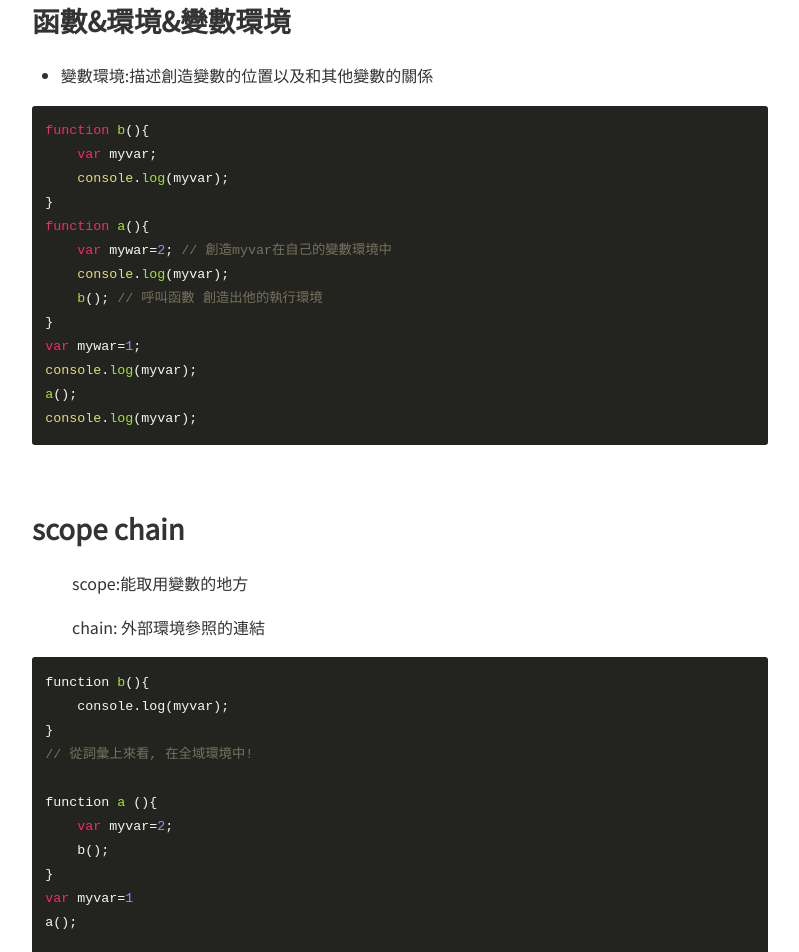
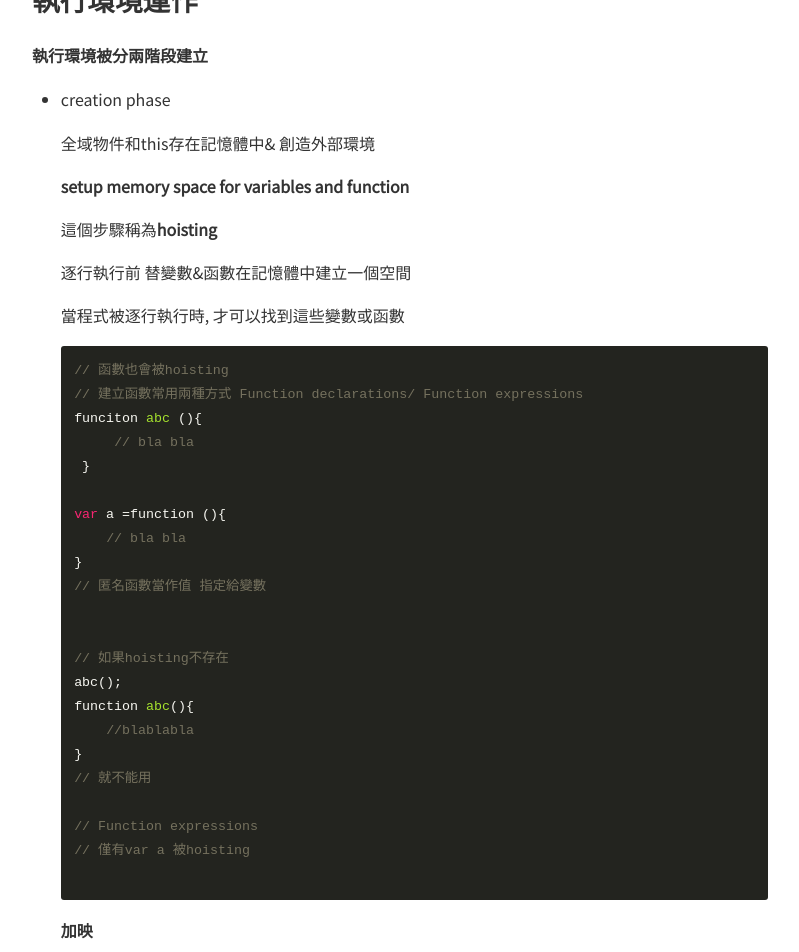
Before and after one commit to pengpon/pengpon.github.io, a Jekyll site: the page built from _posts/2020-02-02-what is hoisting.md, in a window 1280 px wide and 1400 px high, scrolled down 6171 px. Shown: the top 952 px of the window, without its empty margins (240-1039 px from the left). Built offline with Jekyll 4.4.1, drawn with Linux system fonts in a browser that asks for light colours; nearby versions of some CDN libraries; comment, search, counter and statistics services are not loaded; some of the changed text lies outside the part shown.

Commit message:
modify hoisting post

````diff
--- a/_posts/2020-02-02-what is hoisting.md
+++ b/_posts/2020-02-02-what is hoisting.md
@@ -44,9 +44,30 @@
 ```javascript
 console.log('name is', name);
 var name;
-console.og('name is', name);
+console.log('name is', name);
 name='peng';
 console.log('name is', name);
+```
+
+```javascript
+// 1.
+console.log(a);
+// 沒有宣告a變數 就要取值....找不到
+// ReferenceError: a is not defined
+
+// 2.
+console.log(b);
+var b=1;
+// undefined
+// 逐行執行 why why why
+// Hoisting造成!!
+
+// 3. 好似code被搬移
+var b;
+console.log(b);
+b=1;
+// 變數的宣告被提升 賦值不會!
+
 ```
 
 
@@ -96,15 +117,17 @@
 
 ![syntax parser](https://imgur.com/Tz1ZkD8.jpg)
 
-## Execution context-執行環境
+## 2.Execution context-執行環境
 
 > *A wrapper to help  manage the code that is running.*
 >
-> 管理正在執行的程式
+> 幫助管理正在執行的程式
+>
+> 想像很多個lexical environment, 決定現在該執行哪個
 
 
 
-## Lexical environment-詞彙環境
+## 3.Lexical environment-詞彙環境
 
 > *Where something sits physically in the code you write.*
 >
@@ -118,17 +141,28 @@
 
 根據詞彙環境幫助我們想像變數/函數在電腦記憶體的位置!!
 
+```javascript
+function hello(){
+    var a ="hello";
+}
+//不同於
+var a="hello";
+function hello(){
+
+}
+```
+
+
+
 
 
 # Global execution context-全域執行環境
 
 *the javascript engine creates the global execution context before it starts to execute any code.*
 
+**可以在任何地方取用**
 
-
-**可以在任何地方取用他**
-
-初始化時，創造global object以及變數this
+初始化時，會創造global object以及變數this (*不需程式碼 就被創造*)
 
 執行javascript時，永遠會有一個全域物件
 
@@ -138,7 +172,13 @@
 
 如果變數和物件不在函數中，就是全域物件~
 
+![global execution](https://imgur.com/7FFWGMl.jpg)
 
+ex:即使執行一個空的js file-->browser中JS engine解析js file-->執行環境被建立-->global object(window)和this被建立
+
+**還有第三個建立的東西 outer environment.... **
+
+<br>
 
 # 所以執行環境???
 
@@ -163,8 +204,8 @@
 }
 // 某些程式會報錯>>> 未宣告就要用b
 // output
-// called b
-// undefined
+// >called b
+// >undefined
 ```
 
 網路解釋: javascript的變數和函數被提升到程式碼最上面
@@ -175,7 +216,7 @@
 
 ## 執行環境運作
 
-執行環境被創造有兩階段
+**執行環境被分兩階段建立**
 
 - creation phase
 
@@ -185,9 +226,61 @@
 
   這個步驟稱為**hoisting**
 
-  逐行執行前 替變數在記憶體中建立一個空間
+  逐行執行前 替變數&函數在記憶體中建立一個空間
 
-  當程式被逐行執行時, 才可以找到這些變數
+  當程式被逐行執行時, 才可以找到這些變數或函數
+
+  ```javascript
+  // 函數也會被hoisting
+  // 建立函數常用兩種方式 Function declarations/ Function expressions
+  funciton abc (){
+       // bla bla
+   }
+
+  var a =function (){
+      // bla bla
+  }
+  // 匿名函數當作值 指定給變數
+
+
+  // 如果hoisting不存在
+  abc();
+  function abc(){
+      //blablabla
+  }
+  // 就不能用
+
+  // Function expressions
+  // 僅有var a 被hoisting
+
+  ```
+
+  **加映**
+
+  宣告變數&函數的順位
+
+  >Variable assignment takes precedence over function declaration.
+  >
+  >Function declarations take precedence over variable declarations.
+
+  變數的賦值>函數的宣告>變數的宣告
+
+  ```javascript
+  function name(){
+  console.log('called name');
+  }
+  var name;
+  console.log(name);
+
+  //
+  function name(){
+  console.log('called name');
+  }
+  var name=2;
+  console.log(name);
+  ```
+
+
 
 - execution phase
 
@@ -209,13 +302,41 @@
 // 找出a的值 並印出
 ```
 
+<br>
+
 # 單執行緒&同步執行
 
 javascript不是瀏覽器唯一的東西
 
 javascript為單執行緒不是指瀏覽器,
 
-同步:程式碼會依照出現順序一次執行一行
+單執行緒(single threaded): one command at a time
+
+同步(synchronous): one at a time 程式碼會依照出現順序一次執行一行
+
+```javascript
+////同步
+console.log(1);
+console.log(2);
+console.log(3);
+console.log(4);
+console.log(5);
+output:// 1 2 3 4 5
+
+////非同步
+function asyncConsole(time,value){
+setTimeout(function(){console.log(value);},time);
+}
+asyncConsole(200,1);
+asyncConsole(100,2);
+asyncConsole(400,3);
+asyncConsole(500,4);
+asyncConsole(300,5);
+output:// 2 1 5 3 4
+////
+```
+
+
 
 <br>
 
@@ -232,11 +353,15 @@
 
 ```
 
-一個新的執行環境創造-->被放進stack中
+呼叫function-->一個新的執行環境創造-->被放進stack中
 
 誰在最上面就是就是正在執行的東西
 
 會有自己的記憶體空間給變數和函數
+
+**補充 event loop**
+
+![event loop](https://imgur.com/1gN15pj.jpg)
 
 <br>
 
@@ -250,11 +375,11 @@
     console.log(myvar);
 }
 function a(){
-    var mywar=2; // 創造myvar在自己的變數環境中
+    var myvar=2; // 創造myvar在自己的變數環境中
     console.log(myvar);
     b(); // 呼叫函數 創造出他的執行環境
 }
-var mywar=1;
+var myvar=1;
 console.log(myvar);
 a();
 console.log(myvar);
@@ -332,6 +457,42 @@
 // 逐行執行 回傳2
 
 ```
+
+```javascript
+// event loop
+(function() {
+    console.log(1);
+    setTimeout(function(){console.log(2)}, 1000);
+    setTimeout(function(){console.log(3)}, 0);
+    console.log(4);
+})();
+
+// hoisting
+var salary = "1000$";
+
+ (function () {
+     console.log("Original salary was " + salary);
+
+     var salary = "5000$";
+
+     console.log("My New Salary " + salary);
+})();
+// hoisting
+function foo(){
+    function bar() {
+        return 3;
+    }
+    return bar();
+    function bar() {
+        return 8;
+    }
+}
+alert(foo());
+
+
+```
+
+
 
 <br>
 
@@ -461,6 +622,8 @@
 
 # 延伸閱讀&參考圖文
 
+Udemy-課程-克服JS的奇怪地方
+
 [我知道你懂 hoisting，可是你了解到多深?](https://blog.techbridge.cc/2018/11/10/javascript-hoisting/)
 
 [The JavaScript runtime environment](http://dolszewski.com/javascript/javascript-runtime-environment/)
@@ -470,3 +633,5 @@
 [從ES6開始的JavaScript學習生活-歷史篇](https://eyesofkids.gitbooks.io/javascript-start-from-es6/content/part1/history.html)
 
 [The History of Web Browsers-1994~2011演化圖](http://www.testking.com/techking/infographics/browser-evolution-the-history-of-web-browsers-infographic/)
+
+[Understanding Hoisting in JavaScript](https://scotch.io/tutorials/understanding-hoisting-in-javascript)
````
Also changed, not shown: other parts of _posts/2020-02-02-what is hoisting.md (+4 -3 lines).
